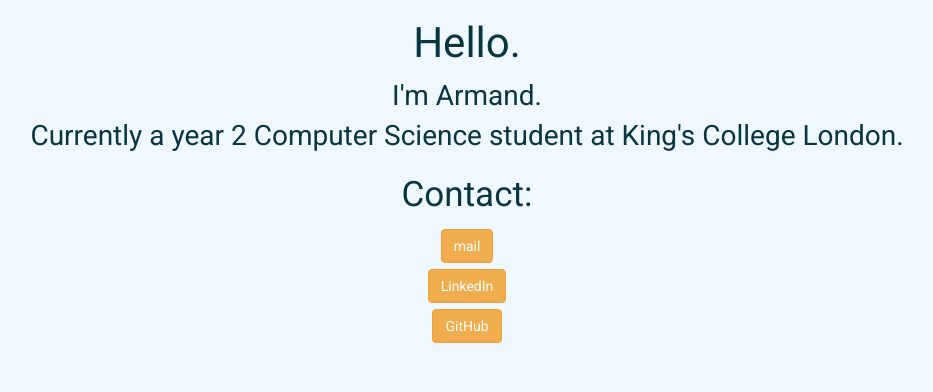
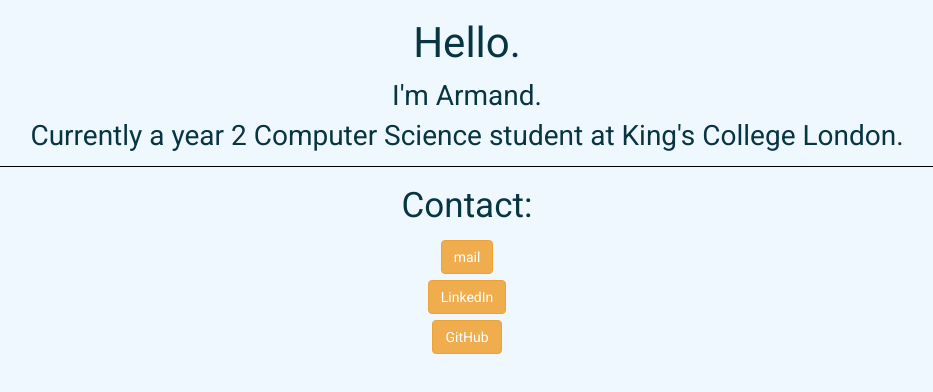
Before and after one commit to armandbancila/armandbancila.github.io, a plain HTML site: page index.html in a window 1280 px wide. Shown: the whole page, without its empty margins (173-1106 px from the left). Drawn offline with nearby package versions, Linux system fonts and the light colour scheme.

Commit message:
Add 3px horizontal line

```diff
--- a/index.html
+++ b/index.html
@@ -9,6 +9,13 @@
         text-align: center;
         color: #073642;
     }
+    .hr-color {
+        border-color: #000000;
+        border-style: solid;
+        border-bottom: 3px;
+        margin: 0px;
+        padding: 0px;
+    }
 </style>
 
 <html>
@@ -19,6 +26,7 @@
     <body style="background-color: aliceblue;">
         <h1 class="default-text">Hello.</h1>
         <p class="default-text" style="font-size: 200%;">I'm Armand.<br/>Currently a year 2 Computer Science student at King's College London.</p>
+        <hr class="hr-color"/>
         <h3 class="default-text" style="font-size: 250%">Contact:</h3>
         <div>
             <p class="default-text" style="font-size: 200%">
```
